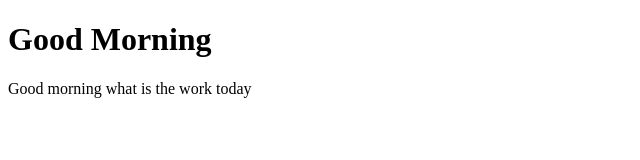
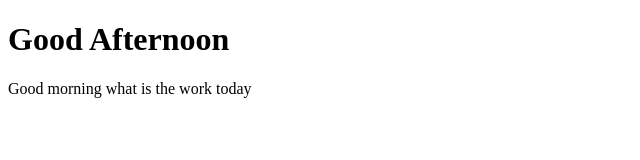
Before and after one commit to ChSaimanikanta/git_practise, a plain HTML site: page index.html in a window 1280 px wide. Shown: the full height of the page, 0-640 px from the left. Drawn offline with Linux system fonts and the light colour scheme.

Commit message:
changed in firstline of code

```diff
--- a/index.html
+++ b/index.html
@@ -6,7 +6,7 @@
     <title>Document</title>
 </head>
 <body>
-    <h1>Good Morning</h1>
+    <h1>Good Afternoon</h1>
     <p>Good morning what is the work today</p>
 </body>
 </html>
```
